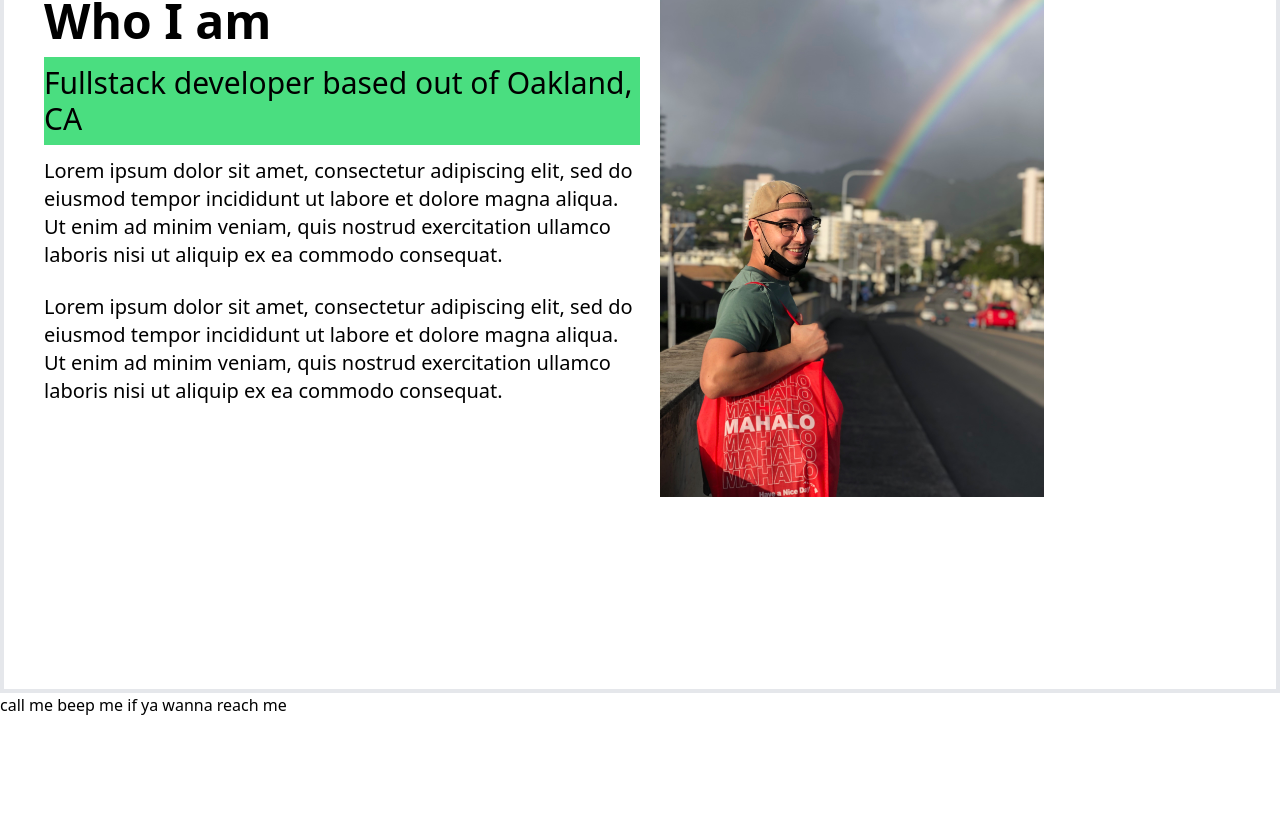
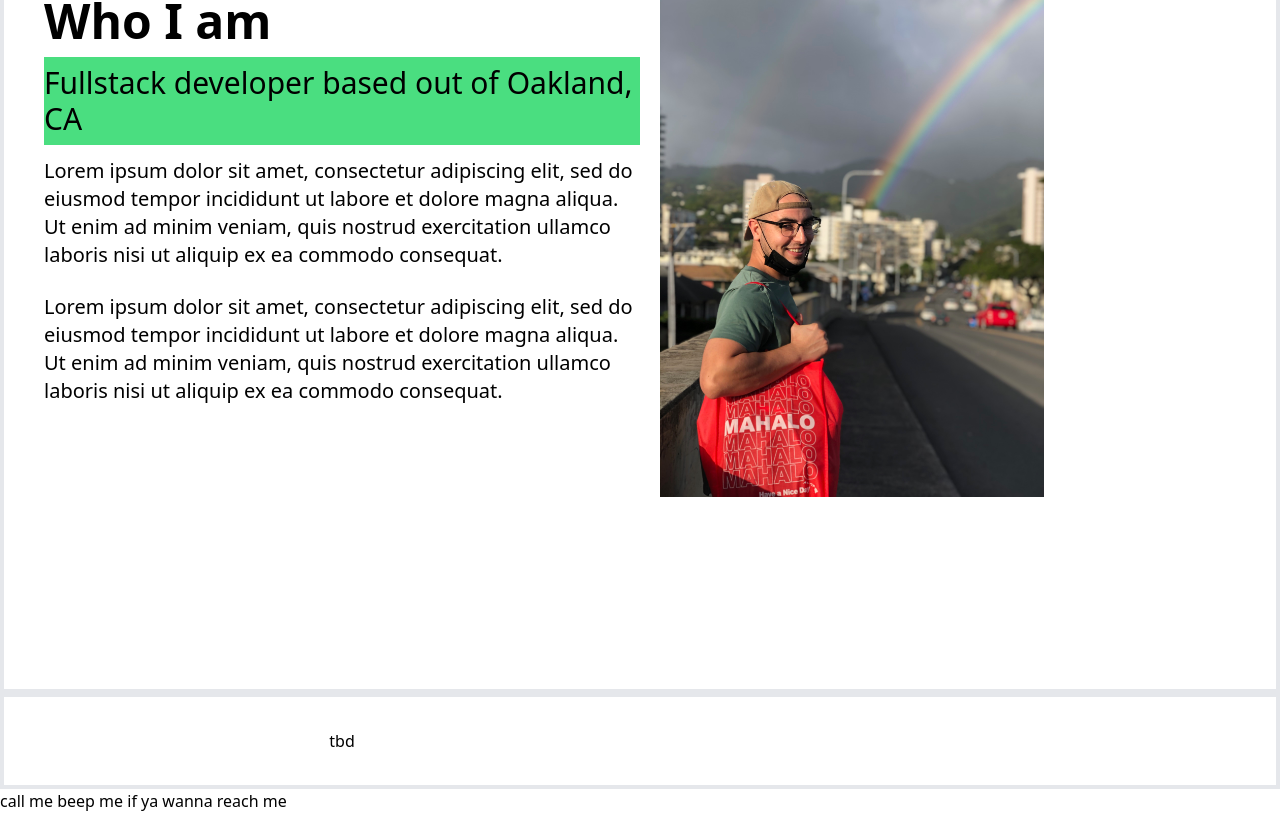
Before and after one commit to edgar-arturo-arrizon/portfolio-nextjs, a Next.js app: page / in a window 1280 px wide. Shown: the part 1087-1900 px from the top of the page. Before the commit the page ends 1804 px from the top, so only its background shows below. Built offline with nearby package versions, Linux system fonts and the light colour scheme.

Commit message:
made work component

```diff
--- a/pages/index.js
+++ b/pages/index.js
@@ -1,6 +1,7 @@
 import Intro from './intro.js';
 import Services from './services.js';
 import About from './about.js';
+import Work from './work.js';
 
 export default function Home() {
   return (
@@ -8,6 +9,7 @@ export default function Home() {
     <Intro />
     <Services />
     <About />
+    <Work />
     <footer>call me beep me if ya wanna reach me</footer>
    </div>
   )
--- /dev/null
+++ b/pages/work.js
@@ -0,0 +1,9 @@
+const Work = () => {
+  return (
+    <section className="bg-grey border-4 min-w-screen px-10 py-8  text-center sm:grid sm:grid-cols-2">
+      tbd
+    </section>
+  )
+}
+
+export default Work;
```
